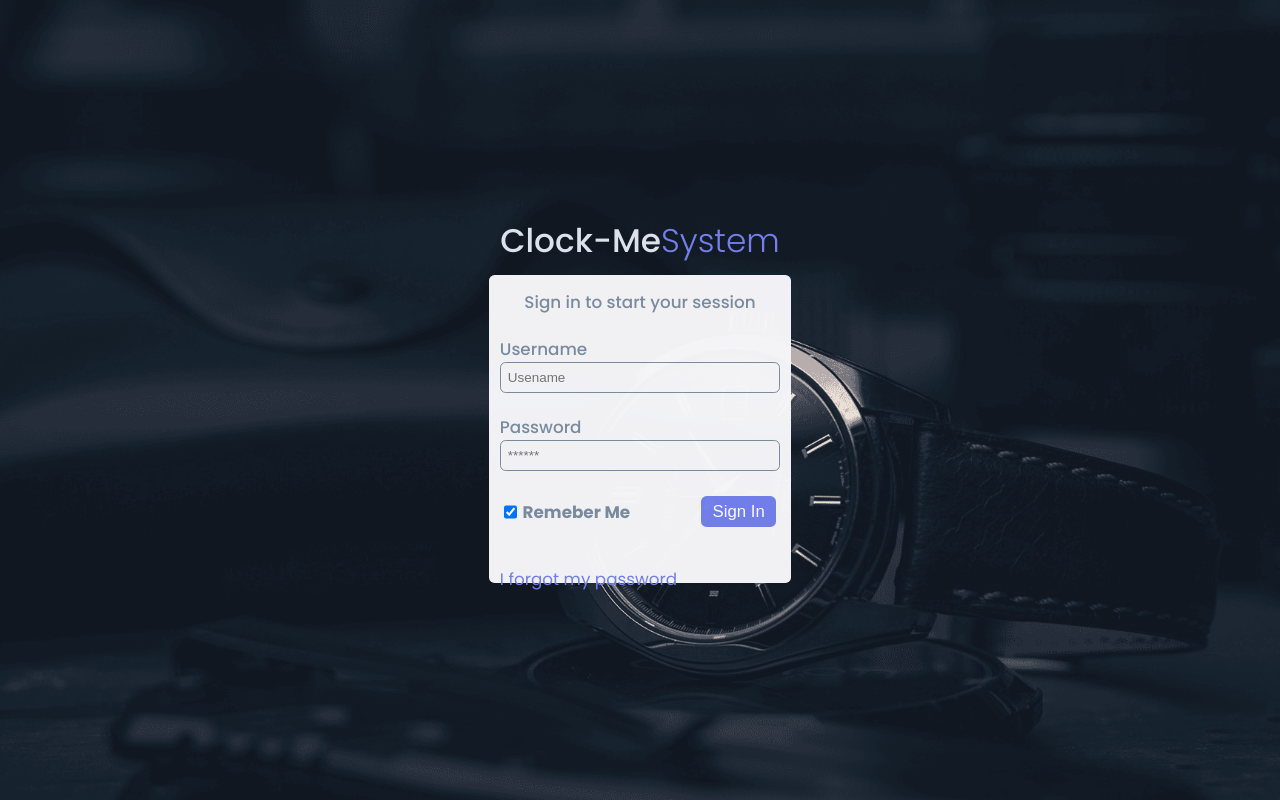
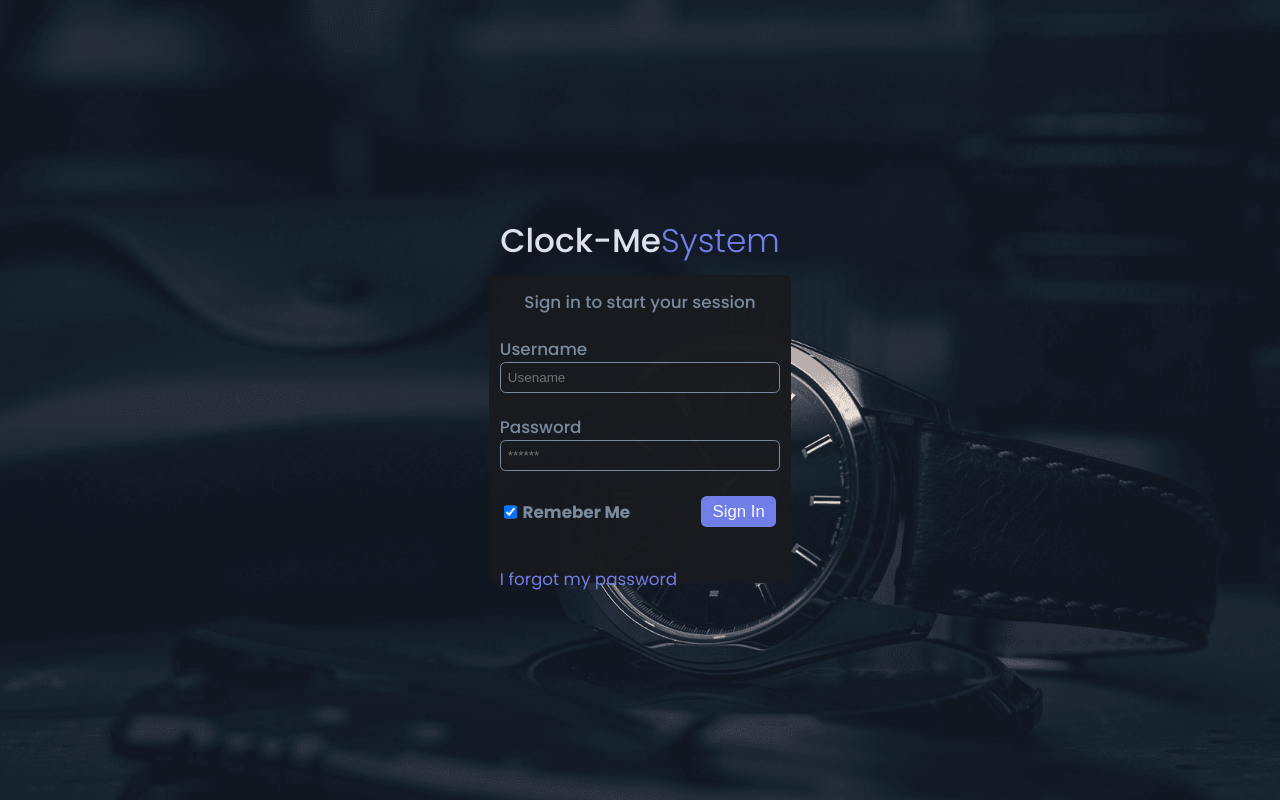
Before and after one commit to Ebenezr/clock-me-front-end, a React (Create React App) app: page / in a window 1280 px wide. Built offline with nearby package versions, Linux system fonts and the light colour scheme; no server answers.

Commit message:
add event types

```diff
--- a/src/pages/Login.tsx
+++ b/src/pages/Login.tsx
@@ -48,7 +48,7 @@ const Login:React.FC<formData>=()=> {
 
     //TODO backend
     //submission form function
-    const handleSubmit = async (e:any) => {
+    const handleSubmit = async (e:React.SyntheticEvent) => {
         e.preventDefault();
         let useraccount:userInterface={
           name: "",
--- a/src/scss/_aside.scss
+++ b/src/scss/_aside.scss
@@ -2,7 +2,7 @@
 aside {
 
     height: 100%;
-    background: white;
+    background: $color-background;
     padding-left: 1rem;
     display: flex;
     flex-direction: column;
--- a/src/scss/_footer.scss
+++ b/src/scss/_footer.scss
@@ -1,7 +1,7 @@
 @import "./variables";
 
 footer{
-    background: white;
+    background: $color-background;
     position: relative;
     width: 100%;
     display: flex;
--- a/src/scss/_header.scss
+++ b/src/scss/_header.scss
@@ -1,7 +1,7 @@
 @import "./variables";
 
 header{
-    background: white;
+    background: $color-background;
     position: relative;
     width: 100%;
     display: flex;
--- a/src/scss/_variables.scss
+++ b/src/scss/_variables.scss
@@ -1,4 +1,17 @@
   // color pallete variables
+
+  // $color-primary:#7380ec;
+  // $color-danger:#ff7782;
+  // $color-success: #41f1b6;
+  // $color-warning: #ffbb55;
+  // $color-info-dark:#7d8da1;
+  // $color-info-light:#dce1eb;
+  // $color-dark: #363949;
+  // $color-light: rgba(132,139,200,0.18);
+  // $color-primary-variant:#111e88;
+  // $color-dark-variant:#677483;
+  // $color-background:#f6f6f9;
+
 
   $color-primary:#7380ec;
   $color-danger:#ff7782;
@@ -6,12 +19,11 @@
   $color-warning: #ffbb55;
   $color-info-dark:#7d8da1;
   $color-info-light:#dce1eb;
-  $color-dark: #363949;
-  $color-light: rgba(132,139,200,0.18);
+  $color-dark: #edeffd;
+  $color-light: rgba(0,0,0,0.4);
   $color-primary-variant:#111e88;
-  $color-dark-variant:#677483;
-  $color-background:#f6f6f9;
-
+  $color-dark-variant:#a3bdcc;
+  $color-background:#181a1e;
   //border radius
   $card-border-radius:2rem;
   $border-radius-1:0.4rem;
```
